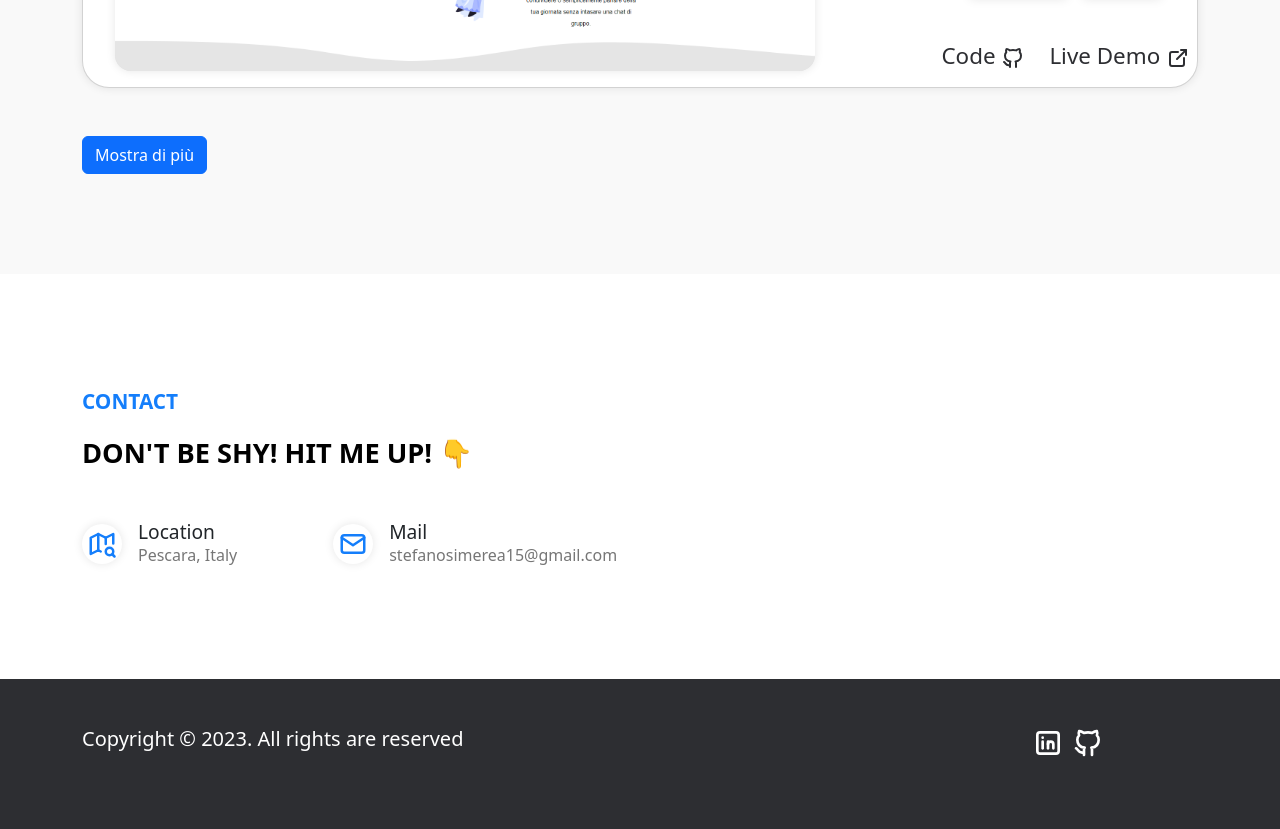
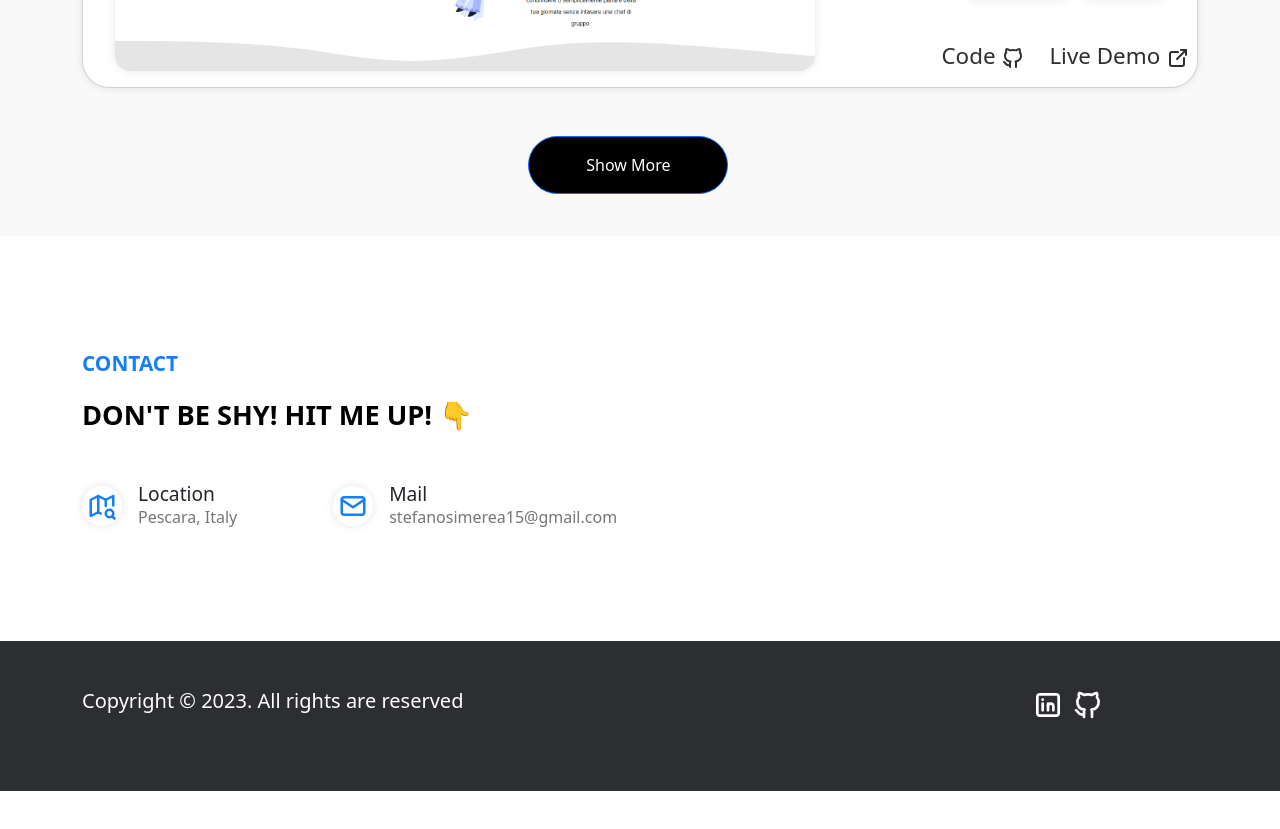
Before and after one commit to stefansimereaa/Personal-Portfolio, a Vue app: page / in a window 1280 px wide. Shown: the part 3400-4229 px from the top of the page. After the commit the page ends 4191 px from the top, so only its background shows below. Built offline with nearby package versions, Linux system fonts and the light colour scheme.

Commit message:
added show more btn and fixed style cards

```diff
--- a/src/components/main/sections/Portfolio.vue
+++ b/src/components/main/sections/Portfolio.vue
@@ -106,11 +106,6 @@ export default {
         <!-- Project 4 -->
         <div class="card card-normal mb-5 d-none">
           <!-- Link project -->
-          <div class="col-6">
-            <a href="">
-              <img src="../../../assets/img/projects/discord.png" alt="website">
-            </a>
-          </div>
           <div class="col-5 d-flex flex-column justify-content-center align-items-center">
             <div class="container d-flex flex-column justify-content-center align-items-center">
               <h3>Discord <span class="date-time">(April 2023)</span></h3>
@@ -126,6 +121,11 @@ export default {
               <a href="#">Live Demo
                 <svg xmlns="http://www.w3.org/2000/svg" width="24" height="24" viewBox="0 0 24 24" fill="none" stroke="currentColor" stroke-width="2" stroke-linecap="round" stroke-linejoin="round" class="tabler-icon tabler-icon-external-link" data-darkreader-inline-stroke="" style="--darkreader-inline-stroke: currentColor;"><path d="M12 6h-6a2 2 0 0 0 -2 2v10a2 2 0 0 0 2 2h10a2 2 0 0 0 2 -2v-6"></path><path d="M11 13l9 -9"></path><path d="M15 4h5v5"></path></svg></a>
             </div>
+          </div>
+          <div class="col-6">
+            <a href="">
+              <img src="../../../assets/img/projects/discord.png" alt="website">
+            </a>
           </div>
         </div>
 
@@ -155,16 +155,35 @@ export default {
           </div>
         </div>
 
-
-
-        <!-- Aggiungi il pulsante "Mostra di più" -->
-        <button id="showMoreButton" class="btn btn-primary">Mostra di più</button>
+        <!-- Show more btn -->
+        <div class="container container-btn">
+          <button id="showMoreButton" class="btn btn-primary py-3 px-5 rounded-pill">Show More</button>
+        </div>
       </div>
     </div>
   </section>
 </template>
 <style lang="scss" scoped>
 @import '../../../assets/scss/vars';
+.container-btn{
+  position: relative;
+}
+
+#showMoreButton{
+  position: absolute;
+  left: 40%;
+  background-color: black;
+  width: 200px;
+  display: flex;
+  align-items: center;
+  justify-content: center;
+  transition: background-color 0.3s;
+}
+
+#showMoreButton:hover{
+  background-color: #147efb;
+}
+
 
 // Da ordinare
 .col-5 .description-project{
```
